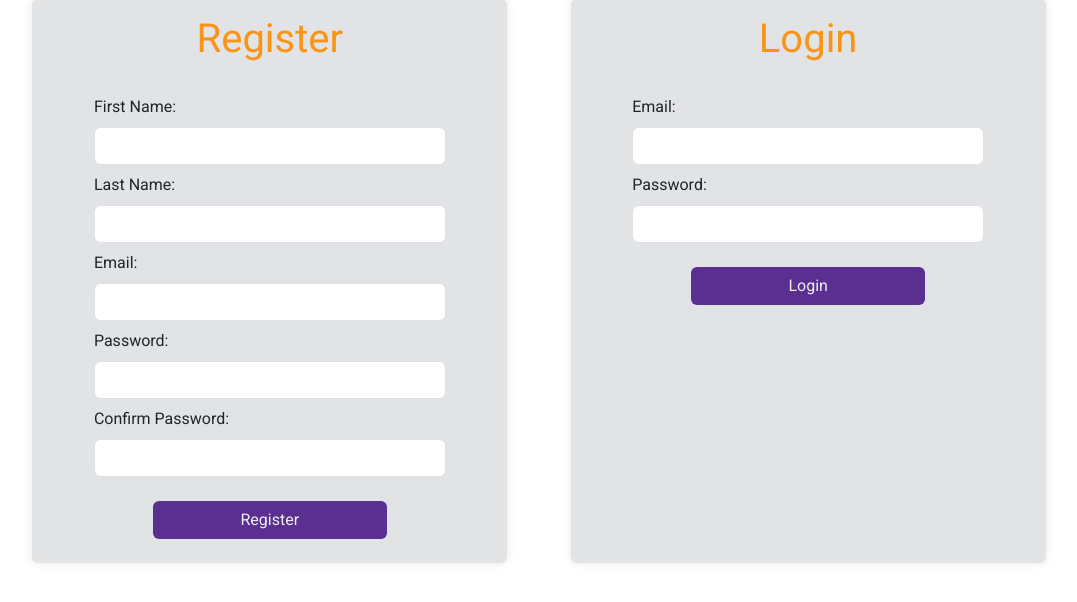
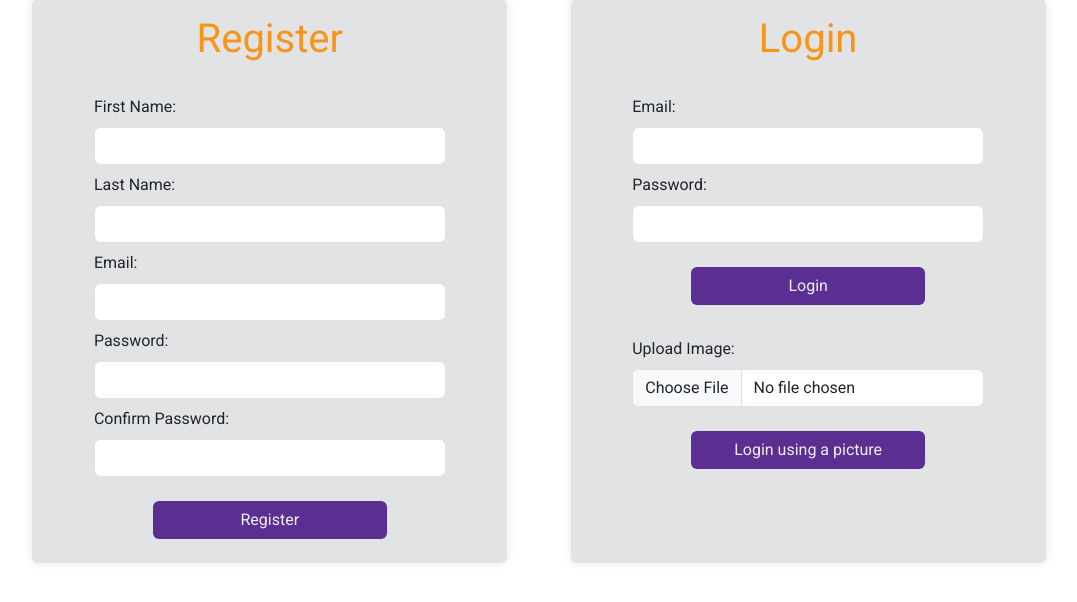
Before and after one commit to mimichelow/ProyectoDojoFinal, a Flask app: page /index in a window 1280 px wide. Shown: the part 118-720 px from the top of the page, without its empty margins (101-1178 px from the left). Run offline with Flask 3, Linux system fonts and the light colour scheme; data that the repository does not hold is empty; some libraries are stand-ins or nearby versions.

Commit message:
added facial recognition functions

```diff
--- a/flask_app/config/mysqlconnection.py
+++ b/flask_app/config/mysqlconnection.py
@@ -4,7 +4,7 @@ class MySQLConnection:
     def __init__(self, db):
         connection = pymysql.connect(host = 'localhost',
                                     user = 'root', # change the user and password as needed
-                                    password = 'root',
+                                    password = 'TestPass',
                                     db = db,
                                     charset = 'utf8mb4',
                                     cursorclass = pymysql.cursors.DictCursor,
--- a/flask_app/controllers/users.py
+++ b/flask_app/controllers/users.py
@@ -5,6 +5,8 @@ from flask_app.models.user import User
 from flask import request
 from werkzeug.utils import secure_filename
 import os
+from deepface import DeepFace
+
 app.config['UPLOAD_FOLDER'] = './flask_app/static/uploads'
 
 bcrypt = Bcrypt(app)
@@ -43,6 +45,10 @@ def profile():
     user = User.get_user_by_id(session['id'])
     return render_template('edit_profile.html',user=user)
 
+def create_face_embeddings(user_id, img):
+    # toma la imagen de caras, y guarda los embeddings de la primera
+    embeddings = DeepFace.represent(img)
+    User.store_embeddings(user_id, embeddings[0])
 
 @app.route('/edit_profile', methods=['POST'])
 def edit_profile():
@@ -55,15 +61,41 @@ def edit_profile():
             'id':session['id']
             }
     profile_picture = request.files.get('profilePicture')
+
+    face_recognition_image = request.files.get('faceValidation')
+    if face_recognition_image:
+        file_path = face_recognition_image.filename
+        create_face_embeddings(session['id'],file_path)
+        os.remove(file_path)
+
+
     if profile_picture:
         filename = secure_filename(profile_picture.filename)
         profile_picture.save(os.path.join(app.config['UPLOAD_FOLDER'], filename))
         data['picture']=filename
+
     else:
         data['picture']='user.webp'
     User.update(data)
     return redirect('/user/profile')
 
+
+@app.route("/face/login", methods=["POST"])
+def facial_login():
+    login_image = request.files.get('loginImage')
+    if login_image:
+        img_path = secure_filename(login_image.filename)
+        login_image.save(os.path.join(app.config['UPLOAD_FOLDER'], img_path))
+        embeddings = DeepFace.represent(img_path)
+        embeddings = embeddings.tobytes()
+        user_id=User.check_facial_login(embeddings)
+        os.remove(img_path)
+        if user_id:
+            session['id']=user_id
+            return redirect(url_for('chats_dashboard'))
+        else:
+            flash("That face doesn't belong to any user.")
+            return redirect(url_for('index'))
 
 
 @app.route('/signup', methods=['POST'])
--- a/flask_app/templates/edit_profile.html
+++ b/flask_app/templates/edit_profile.html
@@ -54,6 +54,10 @@
                     <label for="profilePicture" class="form-label">Change Profile Picture</label>
                     <input type="file" class="form-control" id="profilePicture" name="profilePicture">
                 </div>
+                <div class="mt-3">
+                    <label for="faceValidation" class="form-label">Add a picture to log in using your face</label>
+                    <input type="file" class="form-control" id="faceValidation" name="faceValidation">
+                </div>
                     <div class="row mb-3 mt-3">
                         <div class="col">
                             <label for="fname" class="form-label">First Name</label>
--- a/flask_app/templates/register_login.html
+++ b/flask_app/templates/register_login.html
@@ -92,6 +92,13 @@
                             <input class="btn  mt-4 mb-4" type="submit" value="Login" style="background-color:#5B2F91; color:#EEEEEE;">
                         </div>
                     </form>
+                    <form action="{{url_for('facial_login')}}" method="post">
+                        <label for="loginImage" class="form-label mt-2">Upload Image:</label>
+                        <input name="loginImage" class="form-control" type="file" id="loginImage">
+                        <div class="d-grid gap-2 col-8 mx-auto">
+                            <input class="btn mt-4 mb-4" type="submit" value="Login using a picture" style="background-color:#5B2F91; color:#EEEEEE;">
+                        </div>
+                    </form>
                 </div>
             </div>
         </div>
```
Also changed, not shown: flask_app/models/user.py (+19 -1 lines), flask_app/static/uploads/test.jpeg (added).
